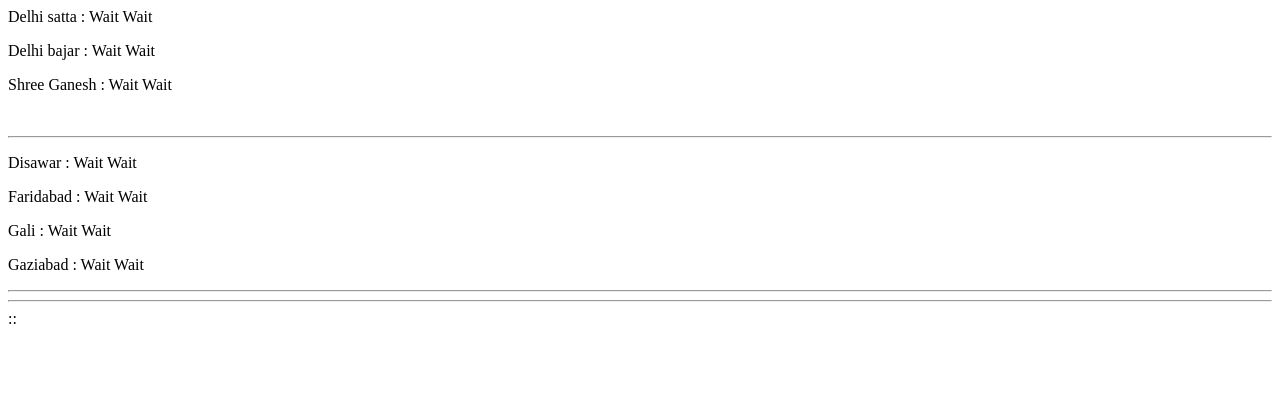
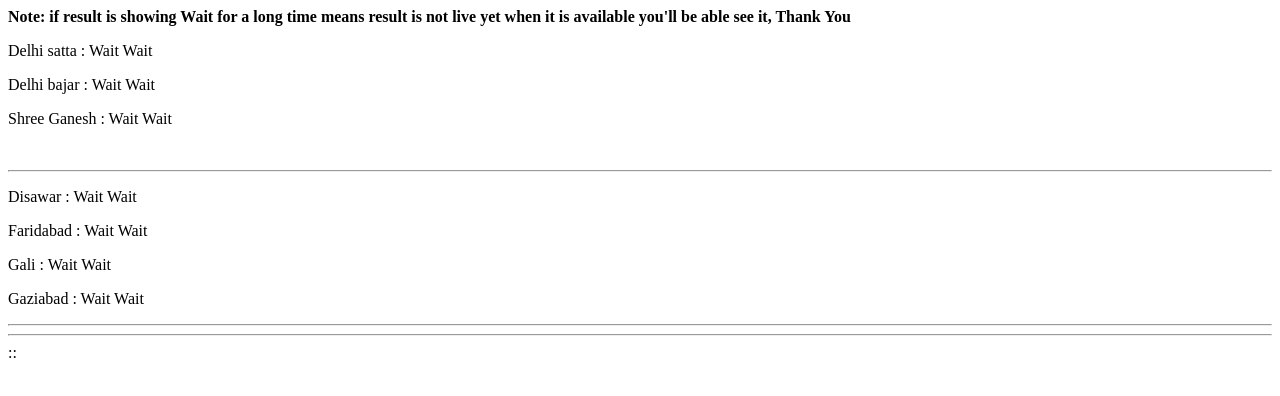
Before and after one commit to rohitsaini81/auto-result-system, a website: page files/index.html in a window 1280 px wide. Drawn offline with Linux system fonts and the light colour scheme; no server answers.

Commit message:
note added on index

```diff
--- a/files/index.html
+++ b/files/index.html
@@ -6,6 +6,7 @@
 
 <body>
     <div>
+        <strong>Note: if result is showing Wait for a long time means result is not live yet when it is available you'll be able see it, Thank You</strong>
         <p>Delhi satta :
             <span id="_DS">Wait</span>
             <span id="_DST">Wait</span>
```
